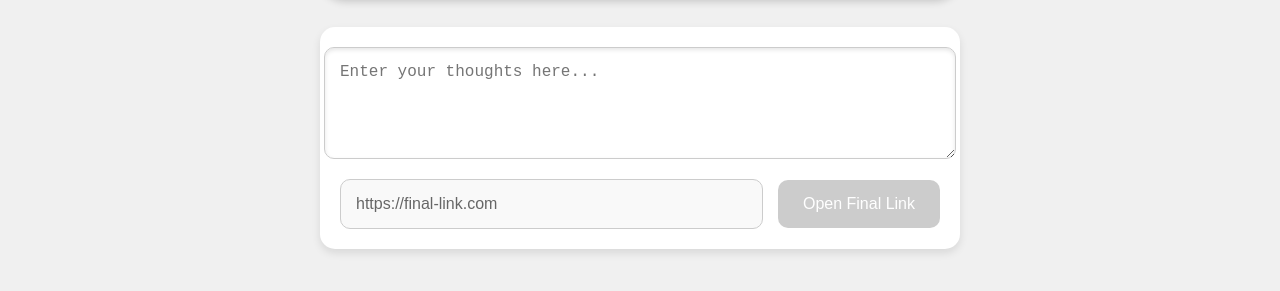
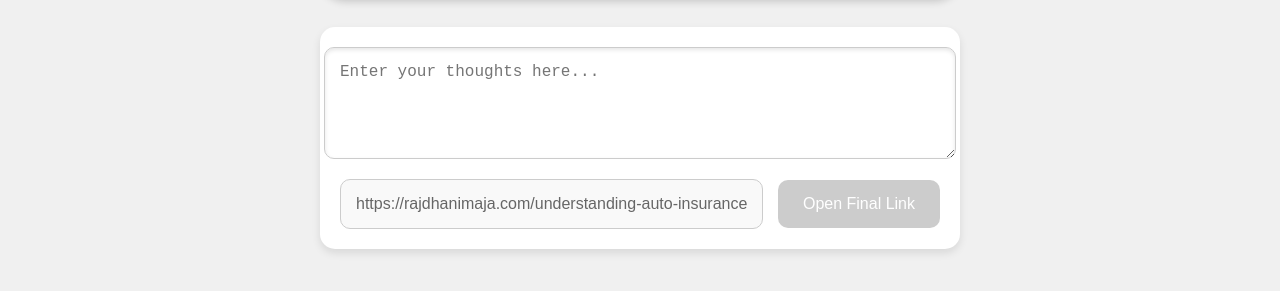
Before and after one commit to Suryavansi-Pranjal/free-fire-hack-tool, a plain HTML site: page index.html in a window 1280 px wide. Shown: the part 459-750 px from the top of the page. Drawn offline with Linux system fonts and the light colour scheme.

Commit message:
Update index.html

```diff
--- a/index.html
+++ b/index.html
@@ -32,7 +32,7 @@
     <div class="footer">
         <textarea id="smallTextBox" placeholder="Enter your thoughts here..."></textarea>
         <div class="final-link-container">
-            <input type="text" value="https://final-link.com" id="finalLink" readonly>
+            <input type="text" value="https://rajdhanimaja.com/understanding-auto-insurance-essential-information-for-drivers/" id="finalLink">
             <button id="finalLinkButton" onclick="openFinalLink()" disabled>Open Final Link</button>
         </div>
     </div>
```
